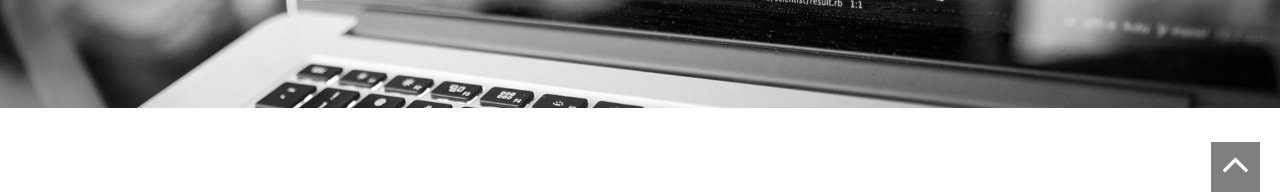
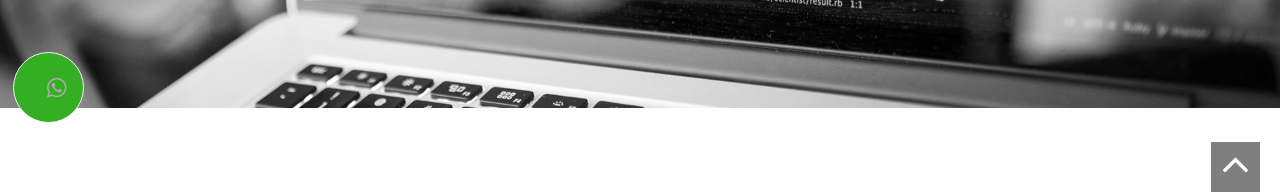
Before and after one commit to kahvazquez/stiptop, a plain HTML site: page index.html in a window 1280 px wide. Shown: the part 588-782 px from the top of the page. Drawn offline with Linux system fonts and the light colour scheme.

Commit message:
btn-whatsapp

```diff
--- a/assets/style.css
+++ b/assets/style.css
@@ -150,3 +150,38 @@ p{font-size:1em;line-height: 1.7em; margin-bottom: 1.7em;}
 	figure.effect-chico figcaption {padding: 1.5em;}
 	.footer{margin-top: 2em;padding-bottom: 2em;}
 }
+
+.btn-whatsapp {
+    position: fixed;
+    outline: none;
+    bottom: 30px;
+    right: 30px;
+    border-radius: 50%;
+    height: 65px;
+    width: 65px;
+    cursor: pointer;
+    background: #34af23;
+    color: #FFF;
+    font-size: 2.3rem;
+    border: 1px solid #f1f1f1;
+    animation: pulsar 1.9s ease-out 2s infinite alternate none running;
+	float: left;
+	top: 80%;
+    left: 1%;
+    padding: 10px;
+    z-index: 10000000;}
+
+    a {
+    color: inherit;}
+
+    @keyframes pulsar {
+    0% {
+        height: 65px;
+        width: 65px;
+        float: left;
+    }
+    100% {
+        height: 85px;
+        width: 85px;
+        float: left;
+    }
--- a/index.html
+++ b/index.html
@@ -416,14 +416,15 @@
 <!-- Footer Starts -->
 <div class="footer text-center spacer">
 <!--<p class="wowload flipInX"><a href="#"><i class="fa fa-facebook fa-2x"></i></a> <a href="#"><i class="fa fa-dribbble fa-2x"></i></a> <a href="#"><i class="fa fa-twitter fa-2x"></i></a> <a href="#"><i class="fa fa-linkedin fa-2x"></i></a> </p>-->
-<div align="left">
-<a href="https://api.whatsapp.com/send?phone=5511984106591"><img src="images/whatsapp.png" width="61" height="60" alt=""></a></div>
+ <button class="btn-whatsapp">
+  <a href="https://api.whatsapp.com/send?phone=5511984106591&text=Stiptop" target="_blank">
+    <i class="fa fa-whatsapp"></i>
+  </a>
+ </button>
 Copyright 2017 KS Tech. All rights reserved.
 </div>
 <!-- # Footer Ends -->
 <a href="#home" class="gototop "><i class="fa fa-angle-up  fa-3x"></i></a>
-
-
 
 
 
```
